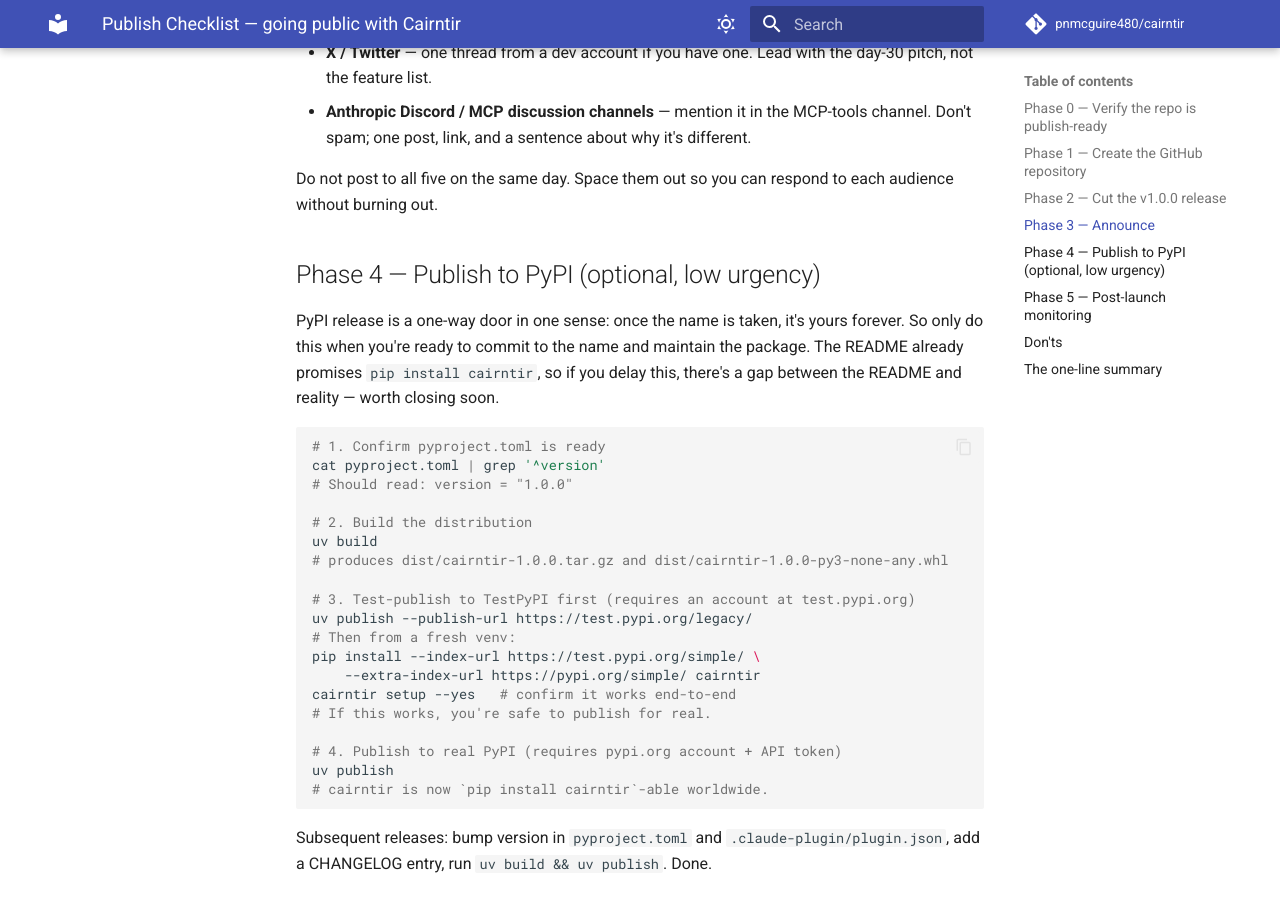
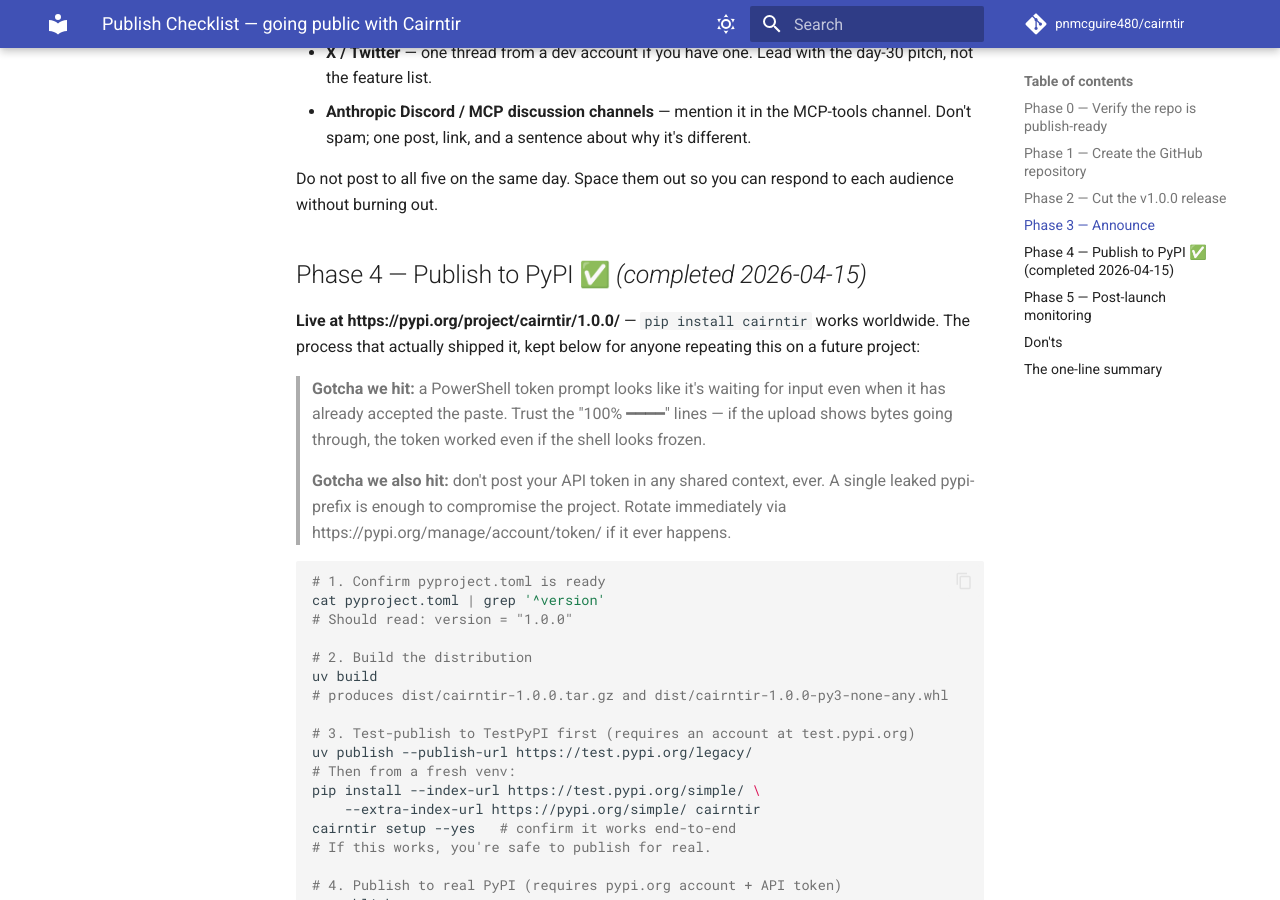
Before and after one commit to pnmcguire480/cairntir, an MkDocs documentation site: the page built from docs/publish-checklist.md, in a window 1280 px wide and 900 px high, scrolled down 2962 px. Built offline with MkDocs 1.6.1 and Material for MkDocs 9.7.7, drawn with Linux system fonts in a browser that asks for light colours; comment, search, counter and statistics services are not loaded.

Commit message:
docs: cairntir on PyPI — surface pip install cairntir as primary path
Published to PyPI 2026-04-15 at https://pypi.org/project/cairntir/1.0.0/.
This commit surfaces the new install path across every doc that used
to say "or: git clone + pip install -e .".

- README badges gain PyPI version + monthly downloads. Test count
  bumped to 165. Install block simplified to `pip install cairntir`
  with no fallback — git-clone is now the contributor path only.
- docs/cairntir-for-dummies.md Step 1 rewritten around pip install.
  uv tool install / pipx install called out as identical alternatives
  for users who prefer isolated tool environments. Editable-install
  path moved to a "want to hack on Cairntir itself?" aside.
- docs/publish-checklist.md Phase 4 marked complete, with the two
  gotchas we actually hit documented inline: PowerShell hides token
  prompts so trust the upload progress bar; never paste a token
  anywhere shared, rotate immediately if it happens.
- CHANGELOG Unreleased section records the PyPI ship.
- docs/blog/amnesia-problem.md scaffolded as the v1.1 launch post.
  Complete outline with opener, cost quantification placeholder,
  failed-alternative enumeration, three-ingredients summary,
  governance rule, day-30 example placeholder, the "I learned
  something I didn't expect" section about falsifiable predictions
  changing how you think out loud, the wager, and the install
  footer. Ready for a single writing session to fill in the five
  "to be filled in" sections from personal logs.

Co-Authored-By: Claude Opus 4.6 (1M context) <noreply@anthropic.com>

````diff
--- a/docs/publish-checklist.md
+++ b/docs/publish-checklist.md
@@ -137,13 +137,21 @@ speaks for itself.
 Do not post to all five on the same day. Space them out so you can
 respond to each audience without burning out.
 
-## Phase 4 — Publish to PyPI (optional, low urgency)
+## Phase 4 — Publish to PyPI ✅ *(completed 2026-04-15)*
 
-PyPI release is a one-way door in one sense: once the name is taken,
-it's yours forever. So only do this when you're ready to commit to
-the name and maintain the package. The README already promises
-`pip install cairntir`, so if you delay this, there's a gap between
-the README and reality — worth closing soon.
+**Live at https://pypi.org/project/cairntir/1.0.0/** —
+`pip install cairntir` works worldwide. The process that actually
+shipped it, kept below for anyone repeating this on a future project:
+
+> **Gotcha we hit:** a PowerShell token prompt looks like it's
+> waiting for input even when it has already accepted the paste.
+> Trust the "100% ━━━━" lines — if the upload shows bytes going
+> through, the token worked even if the shell looks frozen.
+>
+> **Gotcha we also hit:** don't post your API token in any shared
+> context, ever. A single leaked pypi- prefix is enough to compromise
+> the project. Rotate immediately via https://pypi.org/manage/account/token/
+> if it ever happens.
 
 ```bash
 # 1. Confirm pyproject.toml is ready
````
Also changed, not shown: CHANGELOG.md (+13 -0 lines), README.md (+4 -2 lines), docs/blog/amnesia-problem.md (added, +168 -0 lines), docs/cairntir-for-dummies.md (+11 -8 lines).
